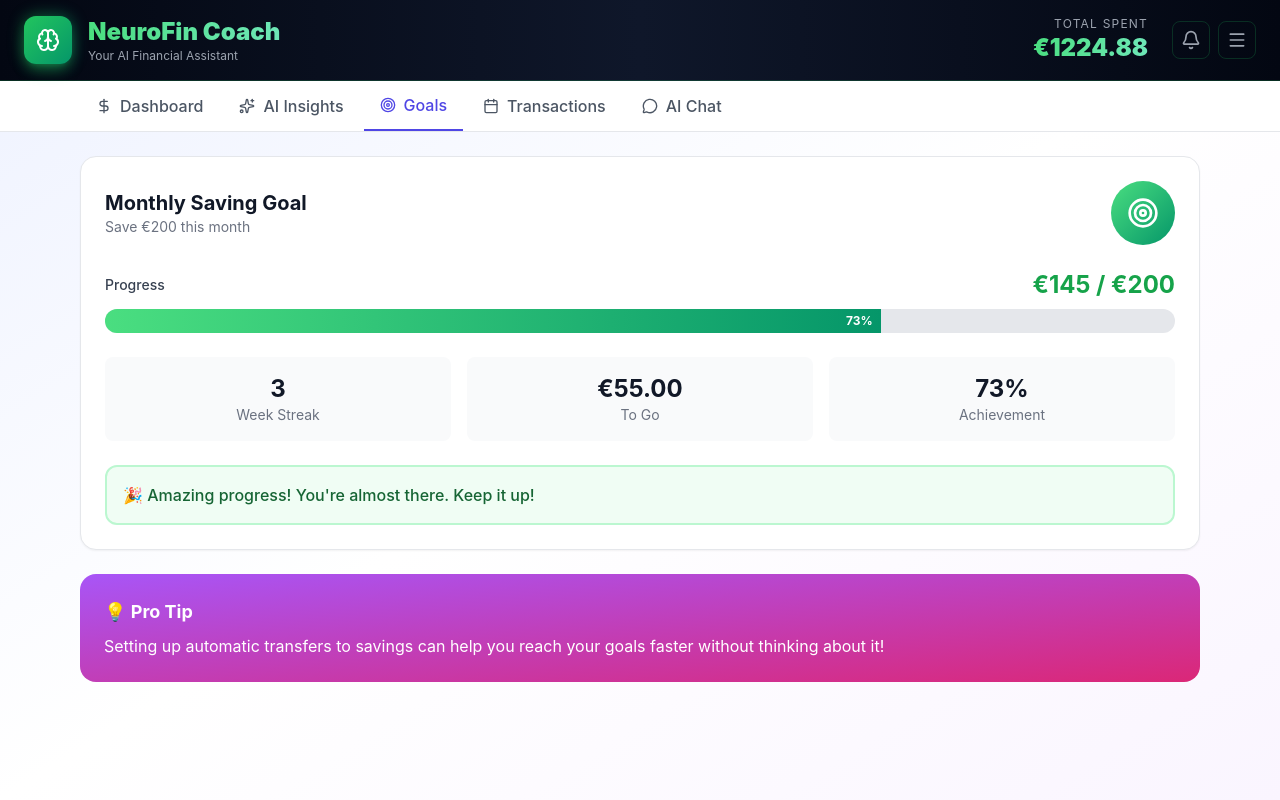
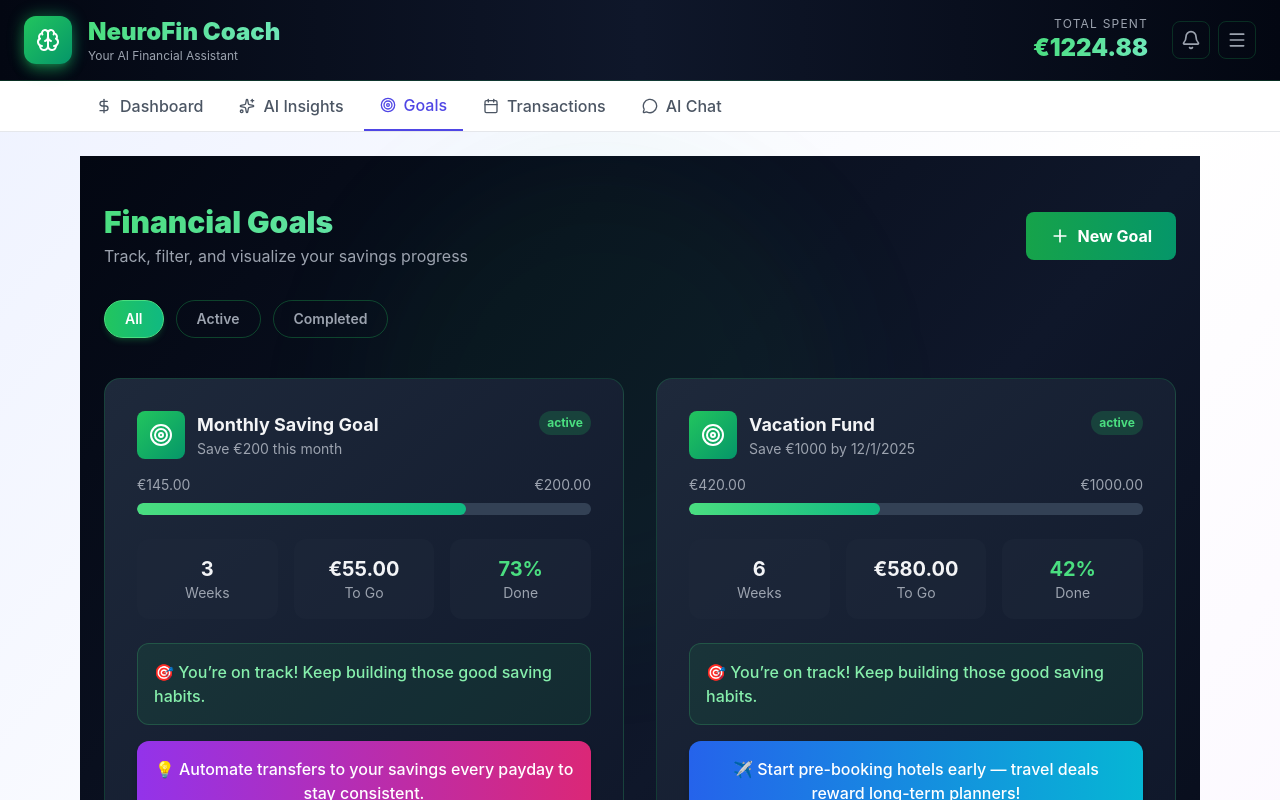
Before and after one commit to a-cvijic/neurofin-cach, a React (Create React App) app: page / in a window 1280 px wide. Both pictures are taken after a click on the button "Goals". Shown: the top 800 px of the page. Built offline with nearby package versions, Linux system fonts and the light colour scheme.

Commit message:
Updated Goals to match the theme & add additional goals

```diff
--- a/src/components/Goals.jsx
+++ b/src/components/Goals.jsx
@@ -1,64 +1,234 @@
-import React from 'react';
-import { Target } from 'lucide-react';
+import React, { useState } from "react";
+import { Plus, Target } from "lucide-react";
 
-const Goals = ({ savingGoal }) => {
+const Goals = ({ goals }) => {
+  const [filter, setFilter] = useState("all");
+
+  const displayGoals = [
+    {
+      id: 1,
+      name: "Monthly Saving Goal",
+      current: 145,
+      target: 200,
+      weeks: 3,
+      status: "active",
+      deadline: "monthly",
+      tip: "💡 Automate transfers to your savings every payday to stay consistent.",
+    },
+    {
+      id: 2,
+      name: "Vacation Fund",
+      current: 420,
+      target: 1000,
+      weeks: 6,
+      status: "active",
+      deadline: "2025-12-01",
+      tip: "✈️ Start pre-booking hotels early — travel deals reward long-term planners!",
+    },
+    {
+      id: 3,
+      name: "Laptop Upgrade",
+      current: 1200,
+      target: 1200,
+      weeks: 10,
+      status: "completed",
+      deadline: "2025-10-01",
+      tip: "🧠 Great job! Now consider setting aside 10% monthly for future tech upgrades.",
+    },
+    {
+      id: 4,
+      name: "Emergency Fund",
+      current: 1000,
+      target: 1000,
+      weeks: 12,
+      status: "completed",
+      deadline: "2025-08-30",
+      tip: "🛡️ Fantastic — you’ve built your safety net! Keep contributing to stay protected.",
+    },
+  ];
+
+  const filteredGoals =
+    filter === "all"
+      ? displayGoals
+      : displayGoals.filter((g) => g.status === filter);
+
   return (
-    <div className="space-y-6">
-      <div className="bg-white rounded-2xl shadow-sm border border-gray-200 p-6">
-        <div className="flex items-center justify-between mb-6">
+    <div className="min-h-screen relative bg-gradient-to-br from-gray-950 via-slate-900 to-gray-950 px-6 py-12">
+      {/* Animated glow */}
+      <div className="absolute inset-0 pointer-events-none">
+        <div className="absolute top-0 left-1/4 w-[30rem] h-[30rem] bg-green-500/10 blur-3xl rounded-full animate-pulse" />
+        <div
+          className="absolute bottom-0 right-1/4 w-[30rem] h-[30rem] bg-emerald-600/10 blur-3xl rounded-full animate-pulse"
+          style={{ animationDelay: "1.2s" }}
+        />
+      </div>
+
+      <div className="relative z-10 max-w-6xl mx-auto">
+        {/* Header */}
+        <div className="flex items-center justify-between mb-8">
           <div>
-            <h2 className="text-xl font-bold text-gray-900">Monthly Saving Goal</h2>
-            <p className="text-sm text-gray-500">Save €{savingGoal.target} this month</p>
+            <h1 className="text-3xl font-black bg-gradient-to-r from-green-400 to-emerald-300 bg-clip-text text-transparent mb-1">
+              Financial Goals
+            </h1>
+            <p className="text-gray-400">Track, filter, and visualize your savings progress</p>
           </div>
-          <div className="w-16 h-16 bg-gradient-to-br from-green-400 to-emerald-600 rounded-full flex items-center justify-center">
-            <Target className="w-8 h-8 text-white" />
+          <button className="px-6 py-3 bg-gradient-to-r from-green-600 to-emerald-600 hover:from-green-500 hover:to-emerald-500 text-white rounded-lg flex items-center gap-2 font-bold transition-all hover:shadow-lg hover:shadow-green-500/30">
+            <Plus className="w-5 h-5" />
+            New Goal
+          </button>
+        </div>
+
+        {/* Filter Tabs */}
+        <div className="flex gap-3 mb-10">
+          {["all", "active", "completed"].map((tab) => (
+            <button
+              key={tab}
+              onClick={() => setFilter(tab)}
+              className={`px-5 py-2 rounded-full text-sm font-semibold capitalize transition-all border ${
+                filter === tab
+                  ? "bg-gradient-to-r from-green-500 to-emerald-500 text-white border-green-400 shadow-md shadow-green-500/20"
+                  : "border-green-500/30 text-gray-400 hover:text-green-300 hover:border-green-500/50"
+              }`}
+            >
+              {tab}
+            </button>
+          ))}
+        </div>
+
+        {/* Goals Grid */}
+        <div className="grid grid-cols-1 lg:grid-cols-2 gap-8">
+          {filteredGoals.map((goal) => {
+            const progress = (goal.current / goal.target) * 100;
+            const remaining = goal.target - goal.current;
+
+            return (
+              <div
+                key={goal.id}
+                className={`bg-gradient-to-br ${
+                  goal.status === "completed"
+                    ? "from-green-800/30 to-emerald-700/20"
+                    : "from-slate-800 to-slate-900"
+                } border ${
+                  goal.status === "completed"
+                    ? "border-green-400/40"
+                    : "border-green-500/20"
+                } hover:border-green-500/40 rounded-2xl p-8 transition-all hover:shadow-lg hover:shadow-green-500/10`}
+              >
+                {/* Header */}
+                <div className="flex items-start justify-between mb-4">
+                  <div className="flex items-center gap-3">
+                    <div
+                      className={`w-12 h-12 rounded-lg flex items-center justify-center ${
+                        goal.status === "completed"
+                          ? "bg-green-500/30"
+                          : "bg-gradient-to-br from-green-500 to-emerald-600"
+                      }`}
+                    >
+                      <Target className="w-6 h-6 text-white" />
+                    </div>
+                    <div>
+                      <h3 className="text-lg font-bold text-gray-100">
+                        {goal.name}
+                      </h3>
+                      <p className="text-sm text-gray-400">
+                        {goal.deadline === "monthly"
+                          ? `Save €${goal.target} this month`
+                          : `Save €${goal.target} by ${new Date(
+                              goal.deadline
+                            ).toLocaleDateString()}`}
+                      </p>
+                    </div>
+                  </div>
+                  <span
+                    className={`text-xs font-bold px-2 py-1 rounded-full ${
+                      goal.status === "completed"
+                        ? "bg-green-500/30 text-green-300"
+                        : "bg-green-500/20 text-green-400"
+                    }`}
+                  >
+                    {goal.status}
+                  </span>
+                </div>
+
+                {/* Progress Bar */}
+                <div className="mb-6">
+                  <div className="flex justify-between text-sm mb-2">
+                    <span className="text-gray-400">
+                      €{goal.current.toFixed(2)}
+                    </span>
+                    <span className="text-gray-400">
+                      €{goal.target.toFixed(2)}
+                    </span>
+                  </div>
+                  <div className="w-full bg-slate-700 rounded-full h-3 overflow-hidden">
+                    <div
+                      className={`h-full rounded-full transition-[width] duration-700 ease-in-out ${
+                        goal.status === "completed"
+                          ? "bg-gradient-to-r from-green-400 to-emerald-400"
+                          : "bg-gradient-to-r from-green-400 to-emerald-500"
+                      }`}
+                      style={{ width: `${Math.min(progress, 100)}%` }}
+                    />
                   </div>
                 </div>
 
-        <div className="mb-4">
-          <div className="flex justify-between items-center mb-2">
-            <span className="text-sm font-medium text-gray-700">Progress</span>
-            <span className="text-2xl font-bold text-green-600">
-              €{savingGoal.current} / €{savingGoal.target}
-            </span>
+                {/* Stats */}
+                <div className="grid grid-cols-3 gap-4 mb-6">
+                  <div className="text-center bg-slate-800/50 rounded-xl p-4">
+                    <p className="text-xl font-bold text-gray-100">
+                      {goal.weeks}
+                    </p>
+                    <p className="text-sm text-gray-400">Weeks</p>
                   </div>
-          <div className="w-full h-6 bg-gray-200 rounded-full overflow-hidden">
-            <div
-              className="h-full bg-gradient-to-r from-green-400 to-emerald-600 transition-all duration-500 flex items-center justify-end pr-2"
-              style={{ width: `${Math.min((savingGoal.current / savingGoal.target) * 100, 100)}%` }}
+                  <div className="text-center bg-slate-800/50 rounded-xl p-4">
+                    <p className="text-xl font-bold text-gray-100">
+                      €{remaining > 0 ? remaining.toFixed(2) : "0.00"}
+                    </p>
+                    <p className="text-sm text-gray-400">To Go</p>
+                  </div>
+                  <div className="text-center bg-slate-800/50 rounded-xl p-4">
+                    <p
+                      className={`text-xl font-bold ${
+                        goal.status === "completed"
+                          ? "text-green-300"
+                          : "text-green-400"
+                      }`}
                     >
-              <span className="text-xs font-bold text-white">
-                {((savingGoal.current / savingGoal.target) * 100).toFixed(0)}%
-              </span>
-            </div>
+                      {progress.toFixed(0)}%
+                    </p>
+                    <p className="text-sm text-gray-400">Done</p>
                   </div>
                 </div>
 
-        <div className="grid grid-cols-3 gap-4 mt-6">
-          <div className="text-center p-4 bg-gray-50 rounded-lg">
-            <p className="text-2xl font-bold text-gray-900">{savingGoal.weeks}</p>
-            <p className="text-sm text-gray-500">Week Streak</p>
+                {/* Message + Tip */}
+                <div
+                  className={`p-4 rounded-xl font-medium mb-4 ${
+                    goal.status === "completed"
+                      ? "border border-green-500/30 bg-green-500/10 text-green-300"
+                      : "border border-green-400/20 bg-green-500/10 text-green-300"
+                  }`}
+                >
+                  {goal.status === "completed"
+                    ? "✅ Goal completed — excellent work hitting your target!"
+                    : "🎯 You’re on track! Keep building those good saving habits."}
                 </div>
-          <div className="text-center p-4 bg-gray-50 rounded-lg">
-            <p className="text-2xl font-bold text-gray-900">€{(savingGoal.target - savingGoal.current).toFixed(2)}</p>
-            <p className="text-sm text-gray-500">To Go</p>
-          </div>
-          <div className="text-center p-4 bg-gray-50 rounded-lg">
-            <p className="text-2xl font-bold text-gray-900">73%</p>
-            <p className="text-sm text-gray-500">Achievement</p>
+
+                {/* Goal-specific tip */}
+                <div
+                  className={`p-4 rounded-xl text-white font-medium text-center shadow-md ${
+                    goal.status === "completed"
+                      ? "bg-gradient-to-r from-emerald-600 to-green-500"
+                      : goal.id % 2 === 0
+                      ? "bg-gradient-to-r from-blue-600 to-cyan-500"
+                      : "bg-gradient-to-r from-purple-600 to-pink-600"
+                  }`}
+                >
+                  {goal.tip}
                 </div>
               </div>
-
-        {savingGoal.current >= savingGoal.target * 0.7 && (
-          <div className="mt-6 p-4 bg-green-50 border-2 border-green-200 rounded-xl">
-            <p className="text-green-800 font-medium">🎉 Amazing progress! You're almost there. Keep it up!</p>
+            );
+          })}
         </div>
-        )}
-      </div>
-
-      <div className="bg-gradient-to-br from-purple-500 to-pink-600 rounded-2xl p-6 text-white">
-        <h3 className="text-lg font-bold mb-2">💡 Pro Tip</h3>
-        <p>Setting up automatic transfers to savings can help you reach your goals faster without thinking about it!</p>
       </div>
     </div>
   );
```
Lines whose indentation alone changed are shown as unchanged.
